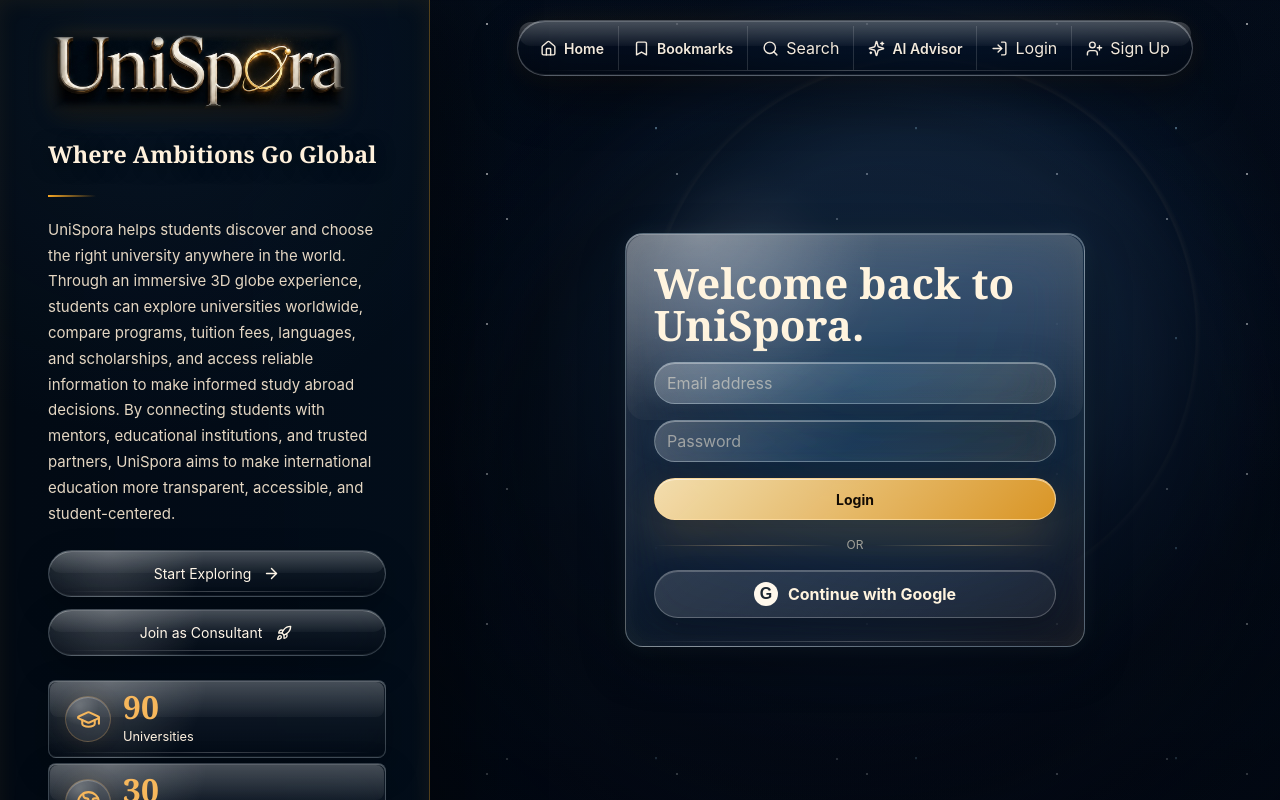
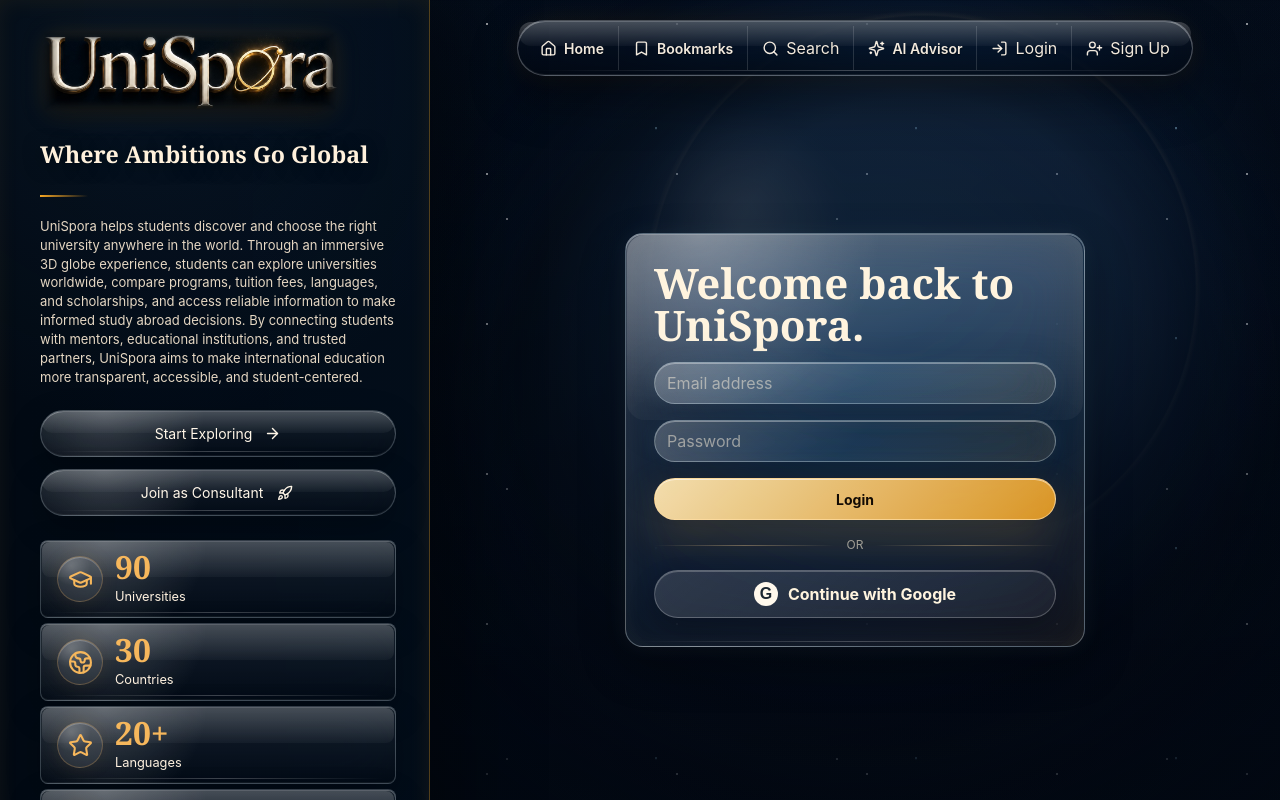
Before and after one commit to shah-ahmad/UNISPORA, a React (Vite) app: page /login in a window 1280 px wide. Shown: the top 800 px of the page. Built offline with nearby package versions, Linux system fonts and the light colour scheme; no server answers.

Commit message:
Adjust homepage globe and hero copy spacing

```diff
--- a/src/styles.css
+++ b/src/styles.css
@@ -212,7 +212,7 @@ select {
   flex-direction: column;
   gap: 24px;
   min-height: 100vh;
-  padding: 30px 44px 34px 48px;
+  padding: 30px 34px 34px 40px;
   background:
     radial-gradient(circle at 34% 8%, rgba(31, 72, 105, 0.14), transparent 22rem),
     linear-gradient(90deg, rgba(2, 10, 20, 0.99), rgba(3, 14, 27, 0.88));
@@ -234,7 +234,7 @@ select {
 
 .globe-stage {
   position: absolute;
-  inset: 0 -52px -58px -12px;
+  inset: -54px -52px -12px -12px;
   z-index: 0;
 }
 
@@ -336,11 +336,11 @@ select {
 }
 
 .home-copy p {
-  max-width: 342px;
+  max-width: 372px;
   margin: 0;
   color: #e5d7c3;
-  font-size: 15px;
-  line-height: 1.72;
+  font-size: 13px;
+  line-height: 1.45;
 }
 
 .top-nav {
```
